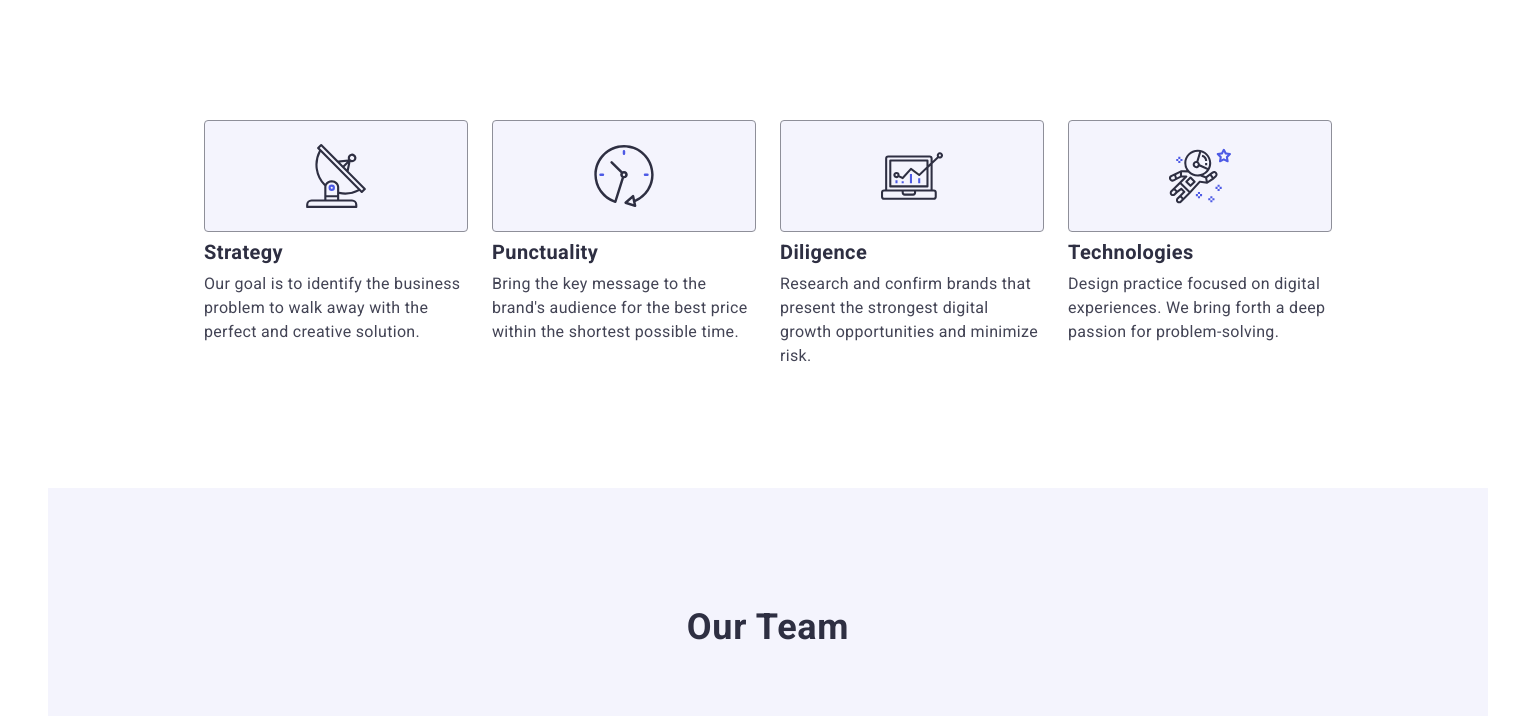
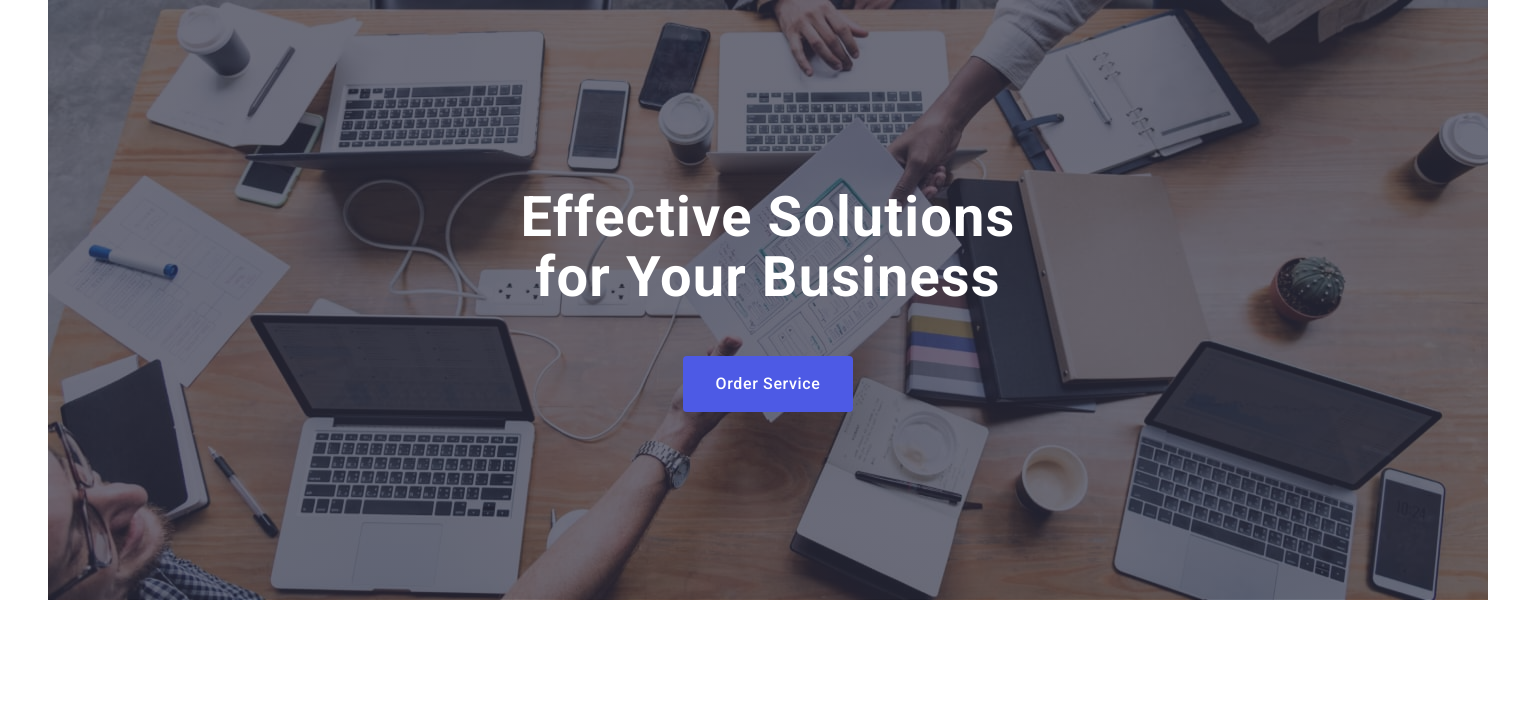
Before and after one commit to Matematuka/goit-markup-hw-06, a plain HTML site: page index.html in a window 1536 px wide. Shown: the top 716 px of the page. Drawn offline with nearby package versions, Linux system fonts and the light colour scheme.

Commit message:
HeroSection

```diff
--- a/css/styles.css
+++ b/css/styles.css
@@ -175,27 +175,27 @@ input {
 }
 
 .header {
-  max-width: 1440px;
+  max-width: 320px;
   margin: 0 auto;
   background-color: #2E2F42;
-  background-image: linear-gradient(rgba(46, 47, 66, 0.7), rgba(46, 47, 66, 0.7)), url(../images/people-office.jpg);
+  background-image: linear-gradient(rgba(46, 47, 66, 0.7), rgba(46, 47, 66, 0.7)), url(../images/hero-bg-mob.jpg);
   background-repeat: no-repeat;
   background-position: center;
   background-size: cover;
-  padding: 188px 0;
+  padding: 72px 0;
 }
 
 .header-title {
   color: #FFF;
   text-align: center;
-  font-size: 56px;
+  font-size: 36px;
   font-weight: 700;
-  line-height: 1.07;
+  line-height: 1.11;
   letter-spacing: 0.02em;
   margin: 0 auto;
-  margin-bottom: 48px;
+  margin-bottom: 72px;
   align-items: center;
-  max-width: 496px;
+max-width: 288px;
 }
 
 .header-order-btn {
@@ -842,6 +842,16 @@ border: none;
     .portfolio-item {
       width: calc((100% - 24px) / 2);
     }
+    .header {
+      max-width: 768px;
+      padding: 112px 0;
+      background-image: linear-gradient(rgba(46, 47, 66, 0.7), rgba(46, 47, 66, 0.7)), url(../images/hero-bg-tab.jpg);
+    }
+    .header-title {
+      font-size: 56px;
+      max-width: 496px;
+      margin-bottom: 36px;
+        }
     }
 
 @media screen and (min-width: 1440px) {
@@ -859,8 +869,8 @@ border: none;
       display: flex;
     }
     .advantages-list {
-     flex-wrap: nowrap;
-     gap: 24px;
+      flex-wrap: nowrap;
+      gap: 24px;
           }
 
     .advantages-item {
@@ -874,7 +884,7 @@ border: none;
       font-weight: 400;
             }
     .team {
-     max-width: 1440px;
+      max-width: 1440px;
     }
     .team .container {
       max-width: 1158px;
@@ -889,10 +899,22 @@ border: none;
     }
 
     .portfolio-list {
-     column-gap: 24px;
-     row-gap: 48px;
+      column-gap: 24px;
+      row-gap: 48px;
           }
     .portfolio-item {
       width: calc((100% - 48px) / 3);
     }
+    .header {
+      max-width: 1440px;
+      padding: 188px 0;
+      background-image: linear-gradient(rgba(46, 47, 66, 0.7), rgba(46, 47, 66, 0.7)), url(../images/hero-bg.jpg);
+        }
+    .header-title {
+      font-size: 56px;
+      line-height: 1.07;
+      margin-bottom: 48px;
+      max-width: 496px;
+
+    }
   }
--- a/index.html
+++ b/index.html
@@ -14,6 +14,7 @@
     <link rel="stylesheet" href="./css/styles.css" />
   </head>
   <body>
+   <main>
     <!--<header class="top">
       <div class="container header-container">
         <nav class="menu">
@@ -37,15 +38,15 @@
         </ul>
       </address>
       </div>
-    </header>
+    </header>-->
 
-    <main>
+ <main>
       <section class="header section">
         <div class="container">
-          <h1 class="header-title">Effective Solutions for Your Business</h1>
+          <h1 class="header-title">Effective Solutions<br> for Your Business</h1>
           <button class="header-order-btn" type="button" >Order Service</button>
         </div>
-        </section> -->
+        </section>
 
       <section class="section">
         <div class="container">
```
Also changed, not shown: images/hero-bg-mob.jpg (added), images/hero-bg-tab.jpg (added), images/hero-bg.jpg (renamed from images/people-office.jpg).
